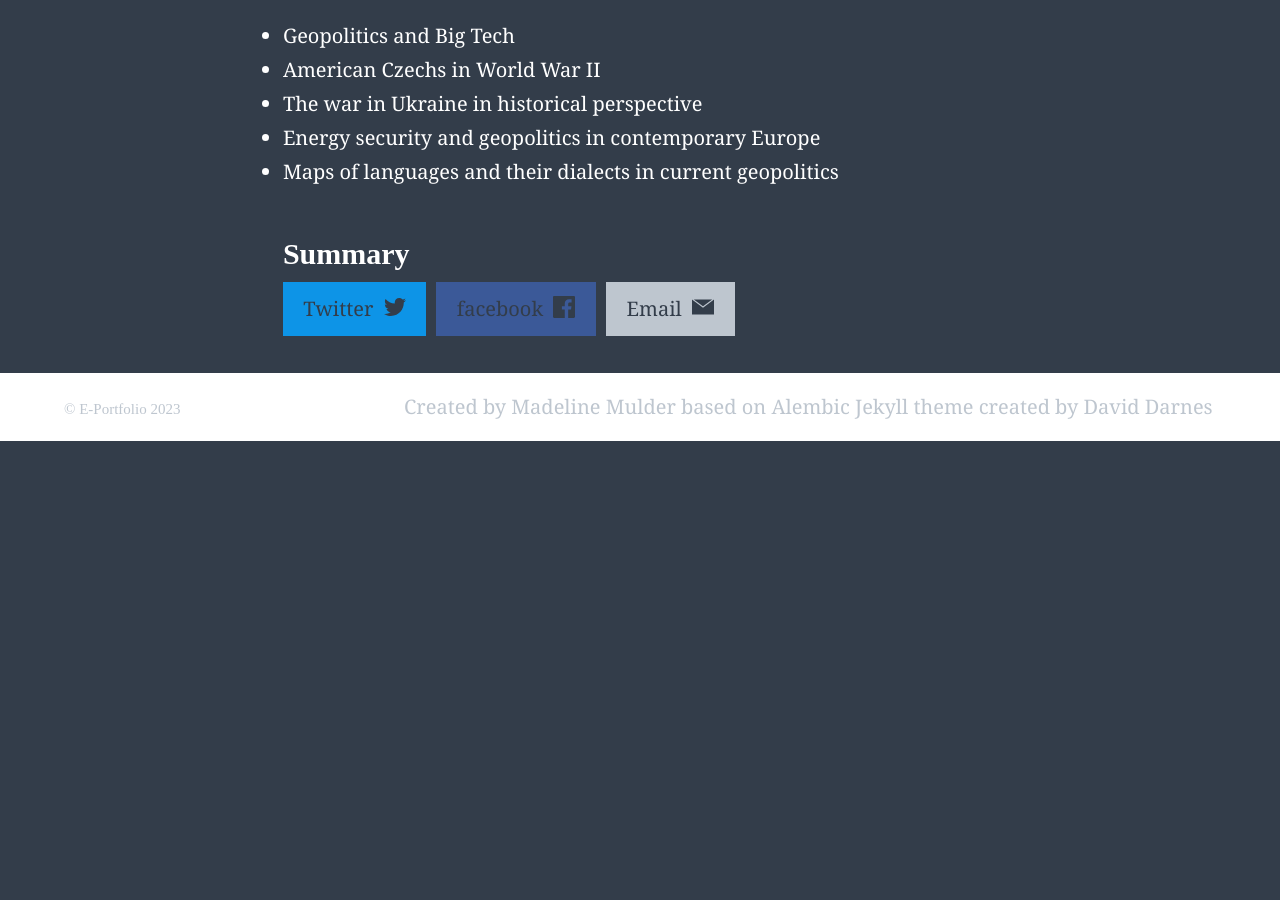
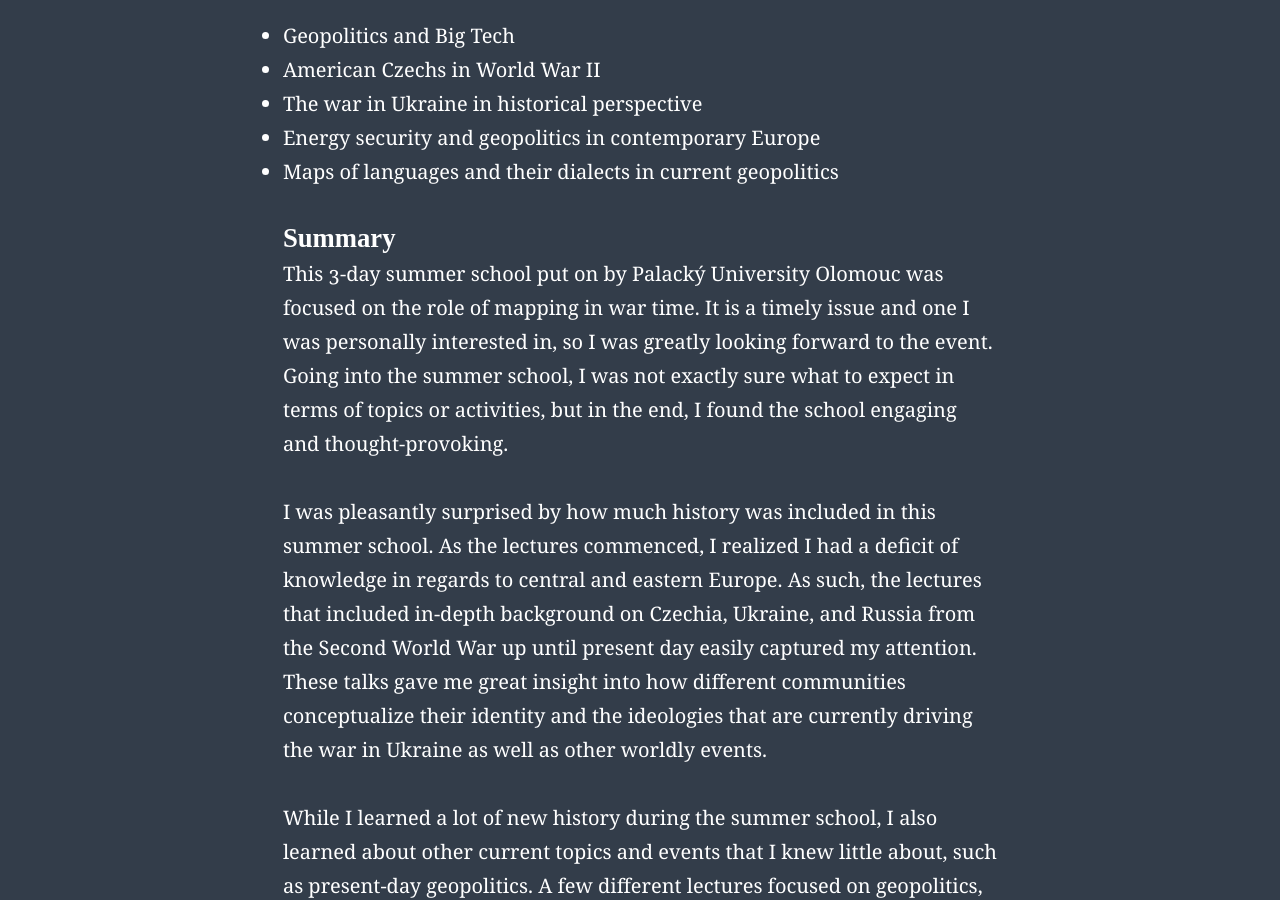
Before and after one commit to MadelineMulder/MadelineMulder.github.io, a Jekyll site: the page built from _posts/2023-05-05-UPOL-SS.md, in a window 1280 px wide and 900 px high, scrolled down 798 px. Built offline with Jekyll 4.4.1, drawn with Linux system fonts in a browser that asks for light colours; before the commit the page ends 1239 px from its top, so only the background shows below that; some of the changed text lies outside the part shown.

Commit message:
Update 2023-05-05-UPOL-SS.md

```diff
--- a/_posts/2023-05-05-UPOL-SS.md
+++ b/_posts/2023-05-05-UPOL-SS.md
@@ -14,4 +14,13 @@ feature_image: "https://cdn.pixabay.com/photo/2015/12/20/00/36/map-1100522_1280.
 - Energy security and geopolitics in contemporary Europe
 - Maps of languages and their dialects in current geopolitics
 
-### Summary
+#### Summary
+This 3-day summer school put on by Palacký University Olomouc was focused on the role of mapping in war time. It is a timely issue and one I was personally interested in, so I was greatly looking forward to the event. Going into the summer school, I was not exactly sure what to expect in terms of topics or activities, but in the end, I found the school engaging and thought-provoking.
+
+I was pleasantly surprised by how much history was included in this summer school. As the lectures commenced, I realized I had a deficit of knowledge in regards to central and eastern Europe. As such, the lectures that included in-depth background on Czechia, Ukraine, and Russia from the Second World War up until present day easily captured my attention. These talks gave me great insight into how different communities conceptualize their identity and the ideologies that are currently driving the war in Ukraine as well as other worldly events.
+
+While I learned a lot of new history during the summer school, I also learned about other current topics and events that I knew little about, such as present-day geopolitics. A few different lectures focused on geopolitics, with Alexandra Iburn and Bouke van Gorp’s talk on Big Tech and geopolitics and Martin Jirusek’s talk on energy security and geopolitics being two of the most notable examples. While I studied geopolitics in my undergraduate courses, their talks gave me fresh and contemporary insights into the current state of world affairs.
+
+On that note of geopolitics, while I found all the talks engaging, it was the last talk that interested me the most. This lecture was given by Vit Vozneilek on the topic of mapping languages in relation to geopolitics. The cultural and political aspects of geography and mapping are originally what got me interested in geoinformatics and those subjects are still of great interest to me. In fact, this talk got me thinking about potential thesis topics, such as the power of maps in instantiating, preserving, and developing community identities.
+
+Overall, I really enjoyed this summer school as it challenged my thinking and taught me a lot about current affairs and the power of maps in shaping identities and world affairs. It even helped me develop some potential thesis ideas.
```
